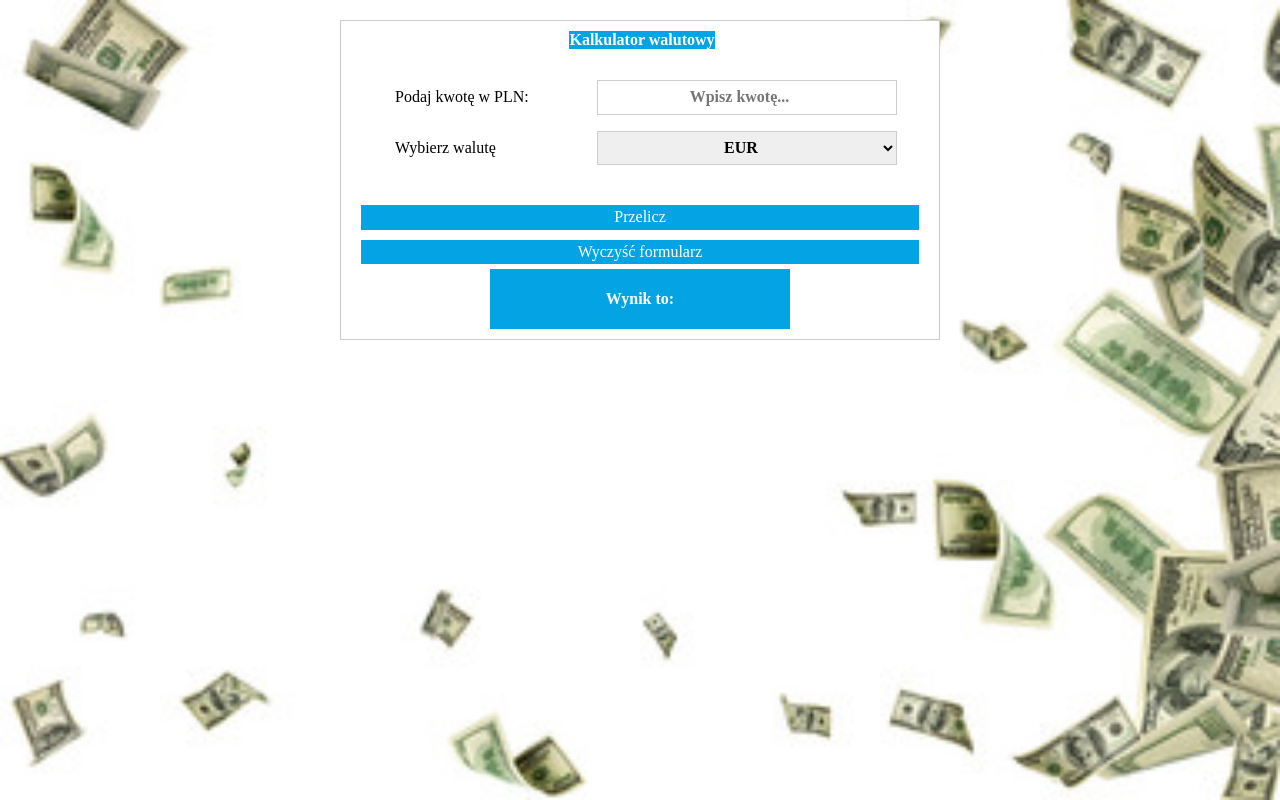
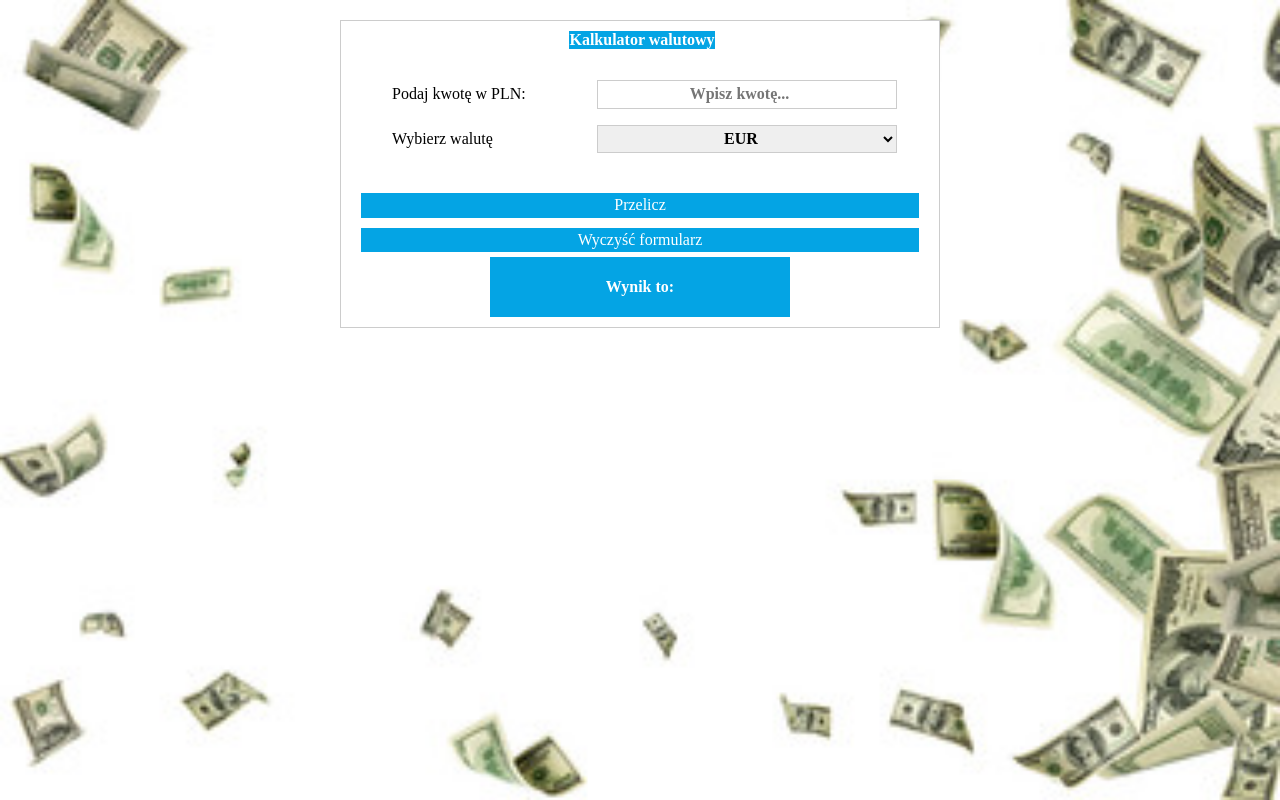
Before and after one commit to Przemek-Przybylak/Currency--Converter--React, a React (Create React App) app: page / in a window 1280 px wide. Built offline with nearby package versions, Linux system fonts and the light colour scheme.

Commit message:
form item descriptions padding removed

```diff
--- a/src/Form/style.css
+++ b/src/Form/style.css
@@ -33,7 +33,6 @@
     display: inline-block;
     width: 100%;
     max-width: 200px;
-    padding: 3px;
     margin: 5px;
 }
 
```
